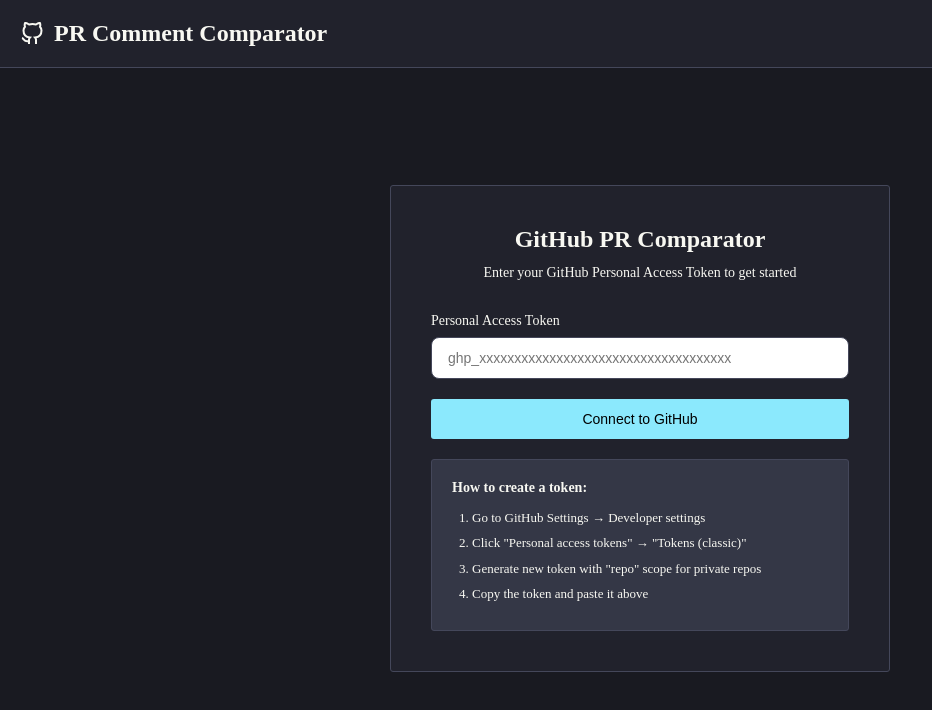
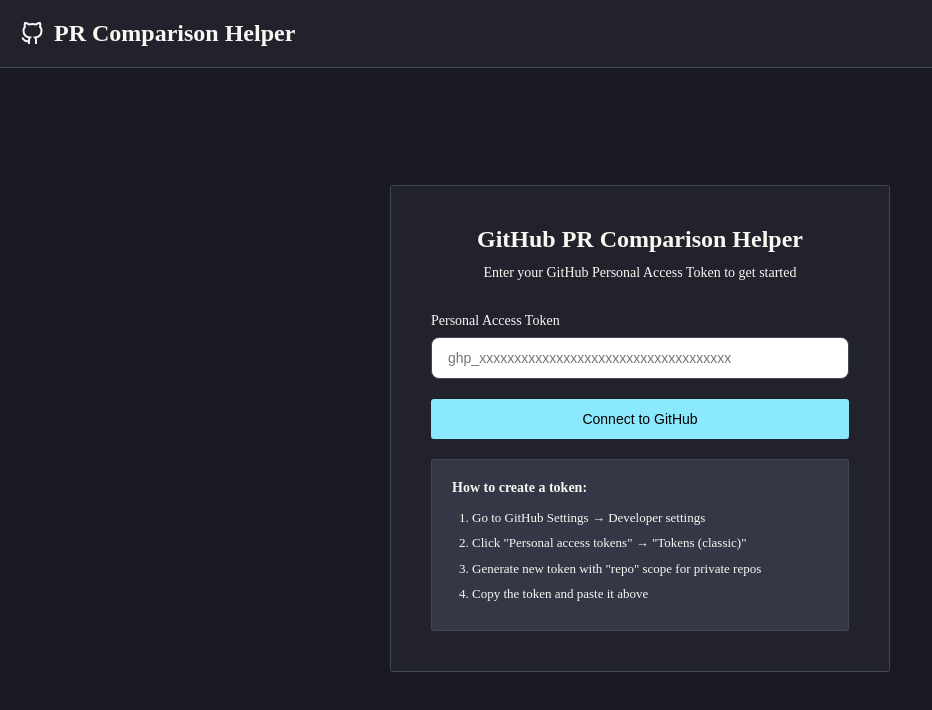
Before and after one commit to SlyBouhafs/ComparePR, a website: page public/index.html in a window 1280 px wide. Shown: the whole page, without its empty margins (0-932 px from the left). Drawn offline with Linux system fonts and the light colour scheme; a web font is replaced by a local one.

Commit message:
Update name of the app

```diff
--- a/public/index.html
+++ b/public/index.html
@@ -4,7 +4,7 @@
 <head>
     <meta charset="UTF-8">
     <meta name="viewport" content="width=device-width, initial-scale=1.0">
-    <title>GitHub PR Comment Comparator</title>
+    <title>PR Comparison Helper</title>
     <link rel="stylesheet" href="styles.css">
 </head>
 
@@ -17,7 +17,8 @@
                         d="M9 19c-5 1.5-5-2.5-7-3m14 6v-3.87a3.37 3.37 0 0 0-.94-2.61c3.14-.35 6.44-1.54 6.44-7A5.44 5.44 0 0 0 20 4.77 5.07 5.07 0 0 0 19.91 1S18.73.65 16 2.48a13.38 13.38 0 0 0-7 0C6.27.65 5.09 1 5.09 1A5.07 5.07 0 0 0 5 4.77a5.44 5.44 0 0 0-1.5 3.78c0 5.42 3.3 6.61 6.44 7A3.37 3.37 0 0 0 9 18.13V22">
                     </path>
                 </svg>
-                PR Comment Comparator
+
+                PR Comparison Helper
             </h1>
             <button id="disconnectBtn" class="hidden">Disconnect</button>
         </div>
@@ -25,7 +26,7 @@
 
     <div id="loginScreen" class="login-screen">
         <div class="login-box">
-            <h2>GitHub PR Comparator</h2>
+            <h2>GitHub PR Comparison Helper</h2>
             <p>Enter your GitHub Personal Access Token to get started</p>
             <div>
                 <label>Personal Access Token</label>
```
